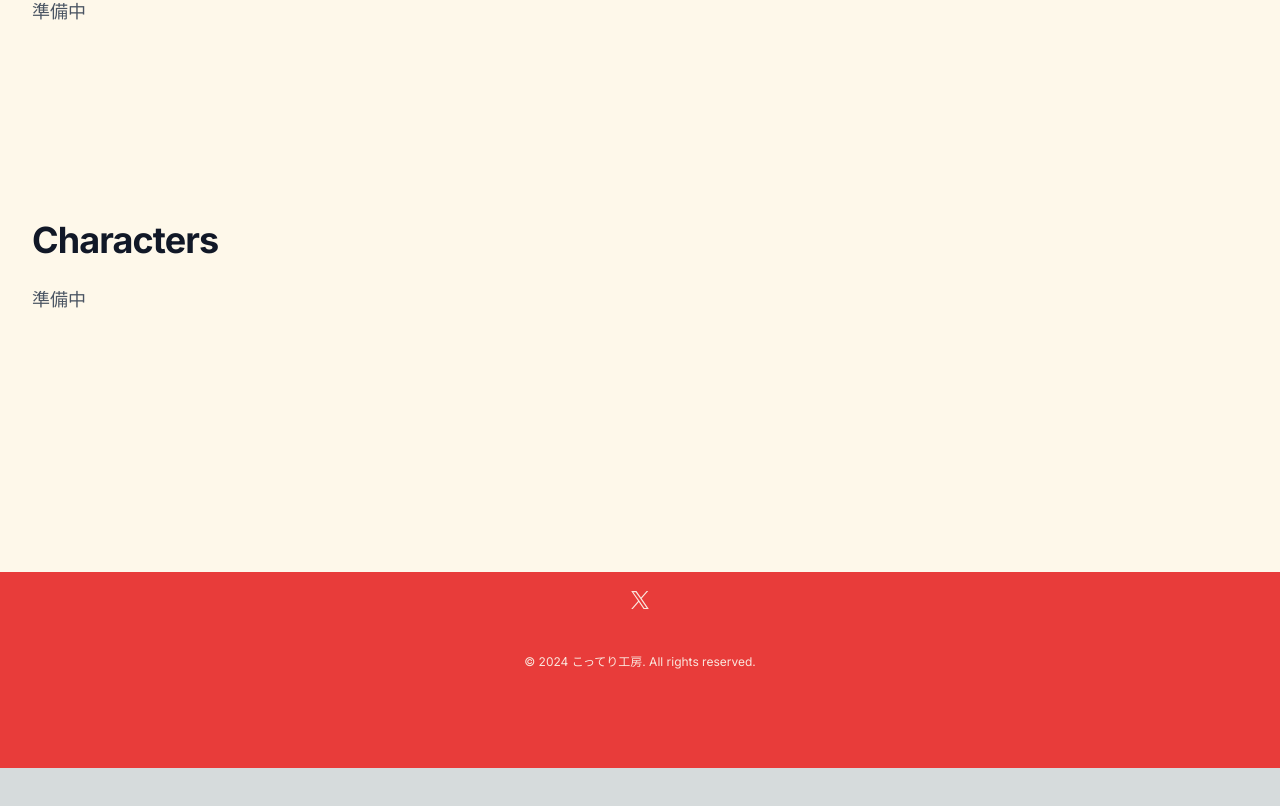
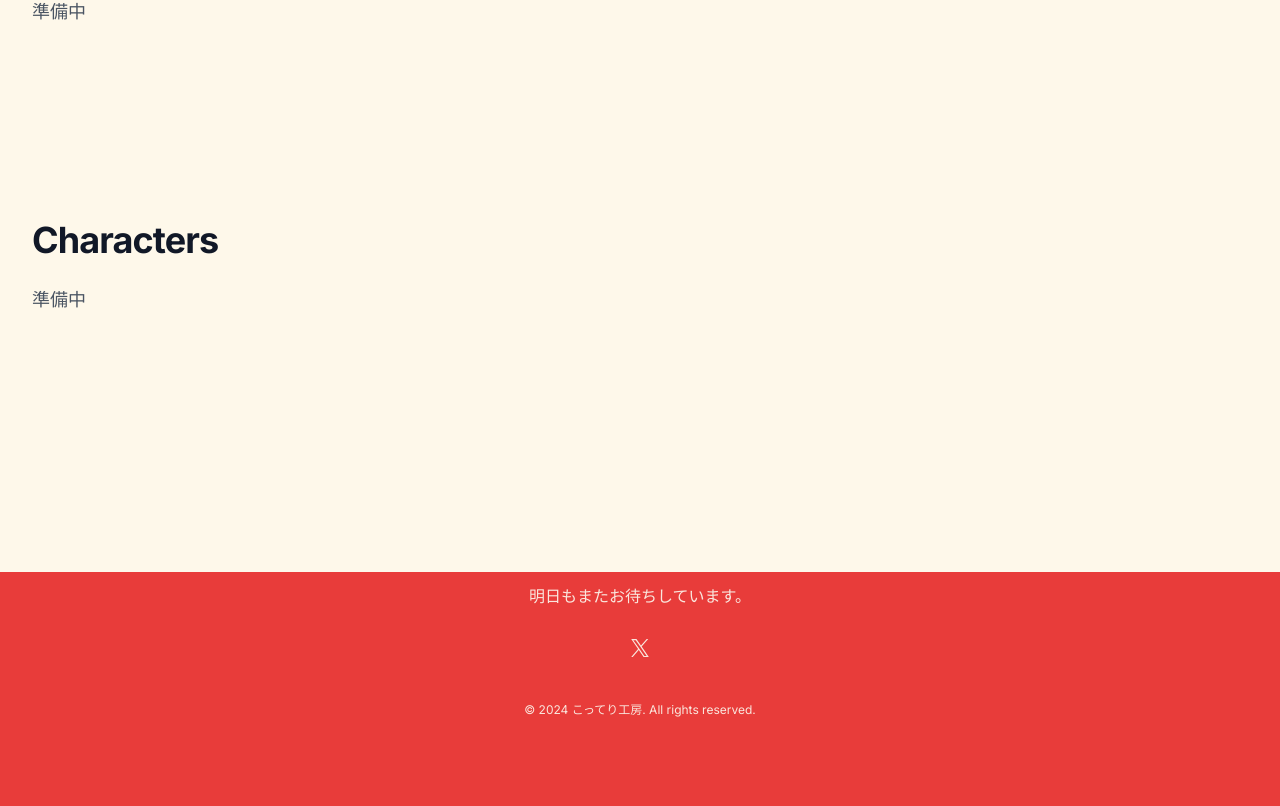
Before and after one commit to makecir/kotterikobo-website, a Next.js app: page / in a window 1280 px wide. Shown: the part 1785-2591 px from the top of the page. Before the commit the page ends 2553 px from the top, so only its background shows below. Built offline with nearby package versions, Linux system fonts and the light colour scheme.

Commit message:
add message in footer

```diff
--- a/src/app/page.tsx
+++ b/src/app/page.tsx
@@ -161,6 +161,9 @@ export default function Home() {
         className="mx-auto mt-40 overflow-hidden px-6 pb-20 sm:mt-64 sm:pb-24 lg:px-8"
         style={{ backgroundColor: "#E83C3A", color: "#FAE6DD" }}
       >
+        <div className="flex justify-center items-center my-3">
+          <p>明日もまたお待ちしています。</p>
+        </div>
         <nav
           className="-mb-6 columns-2 sm:flex sm:justify-center sm:space-x-12"
           aria-label="Footer"
```
